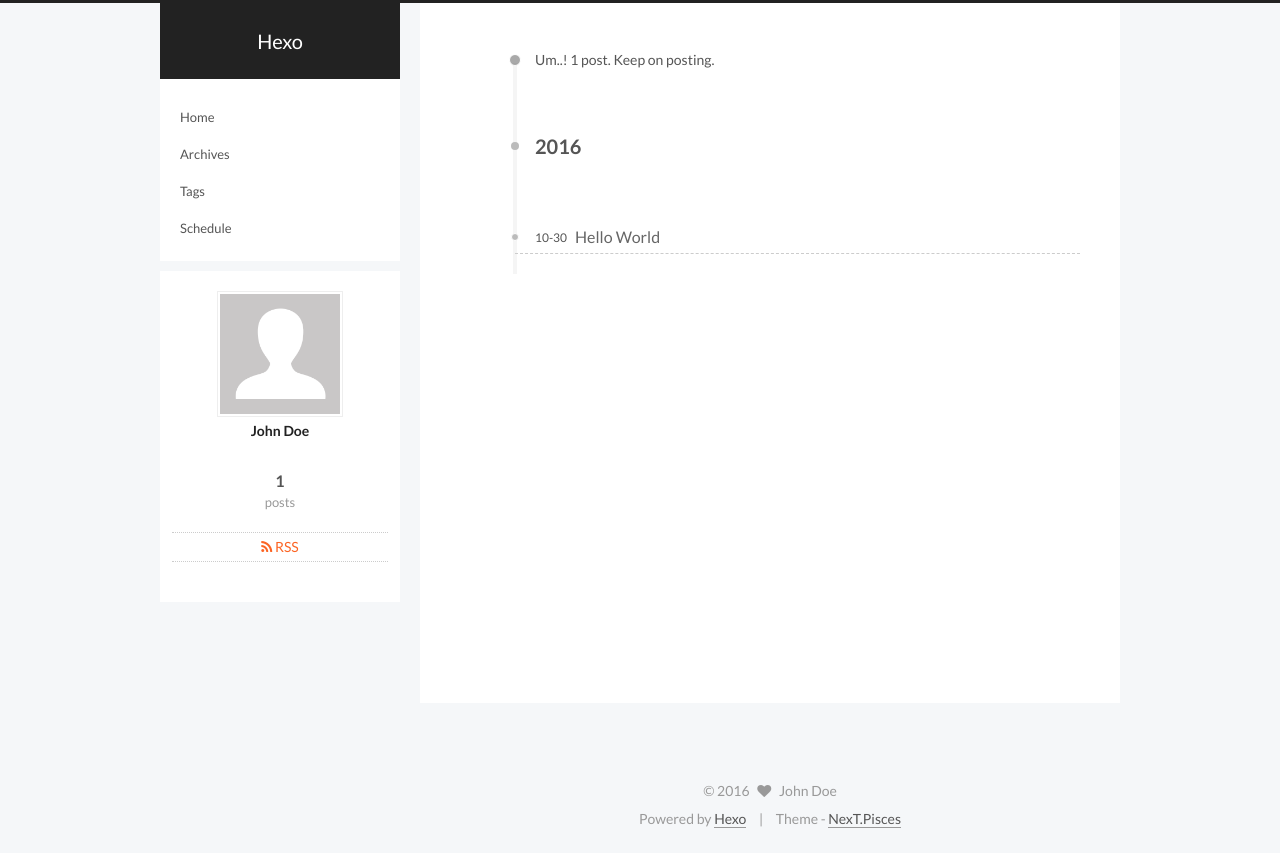
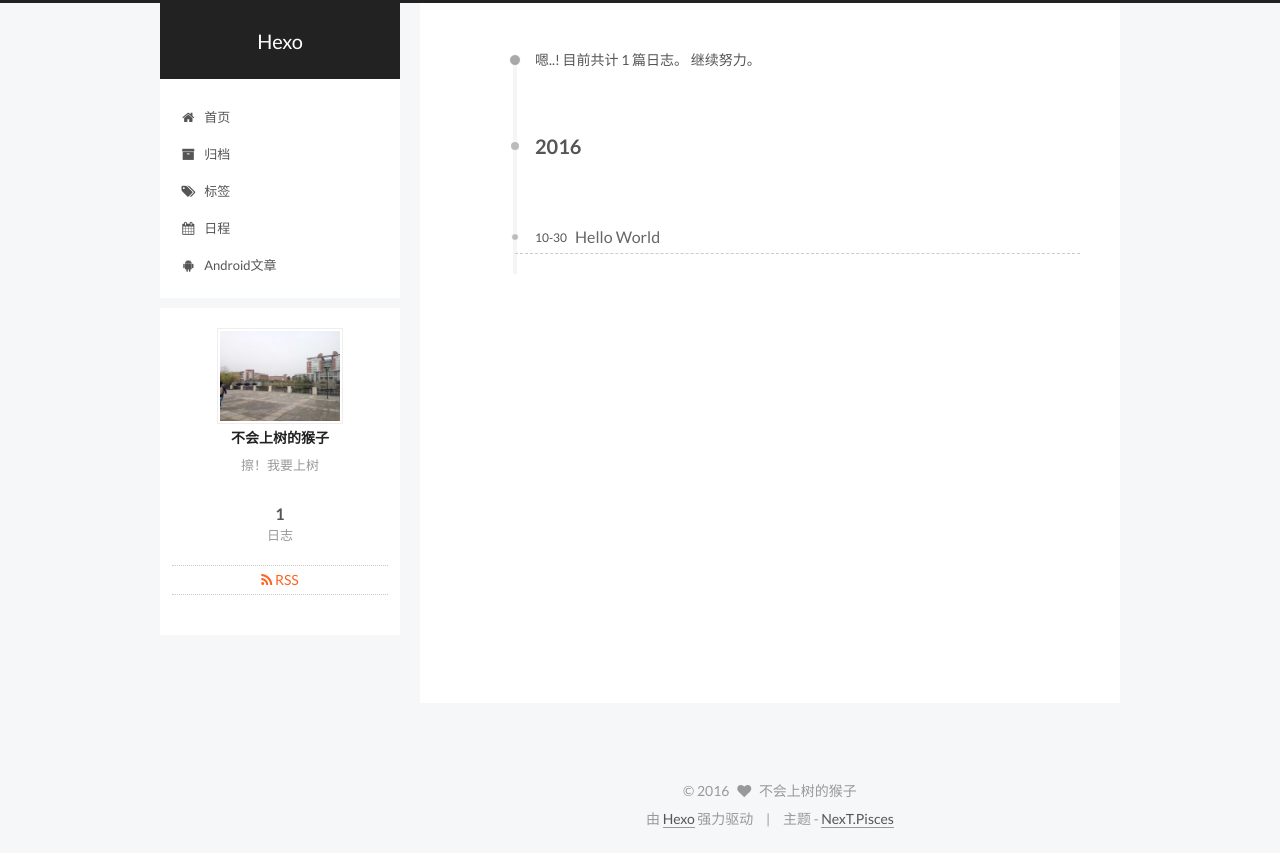
Before and after one commit to ziktang/ziktang.github.io, a plain HTML site: page archives/2016/10/index.html in a window 1280 px wide. Drawn offline with Linux system fonts and the light colour scheme.

Commit message:
Site updated: 2016-10-31 01:22:15

```diff
--- a/archives/2016/10/index.html
+++ b/archives/2016/10/index.html
@@ -86,12 +86,15 @@
 
 
 
+<meta name="description" content="擦！我要上树">
 <meta property="og:type" content="website">
 <meta property="og:title" content="Hexo">
 <meta property="og:url" content="http://yoursite.com/archives/2016/10/index.html">
 <meta property="og:site_name" content="Hexo">
+<meta property="og:description" content="擦！我要上树">
 <meta name="twitter:card" content="summary">
 <meta name="twitter:title" content="Hexo">
+<meta name="twitter:description" content="擦！我要上树">
 
 
 
@@ -104,7 +107,7 @@
     motion: true,
     duoshuo: {
       userId: '0',
-      author: 'Author'
+      author: '博主'
     }
   };
 </script>
@@ -115,10 +118,10 @@
   <link rel="canonical" href="http://yoursite.com/archives/2016/10/"/>
 
 
-  <title> Archive | Hexo </title>
+  <title> 归档 | Hexo </title>
 </head>
 
-<body itemscope itemtype="//schema.org/WebPage" lang="">
+<body itemscope itemtype="//schema.org/WebPage" lang="zh-Hans">
 
 
 
@@ -171,7 +174,9 @@
         <li class="menu-item menu-item-home">
           <a href="/" rel="section">
 
-            Home
+              <i class="menu-item-icon fa fa-fw fa-home"></i> <br />
+
+            首页
           </a>
         </li>
 
@@ -179,7 +184,9 @@
         <li class="menu-item menu-item-archives">
           <a href="/archives" rel="section">
 
-            Archives
+              <i class="menu-item-icon fa fa-fw fa-archive"></i> <br />
+
+            归档
           </a>
         </li>
 
@@ -187,7 +194,9 @@
         <li class="menu-item menu-item-tags">
           <a href="/tags" rel="section">
 
-            Tags
+              <i class="menu-item-icon fa fa-fw fa-tags"></i> <br />
+
+            标签
           </a>
         </li>
 
@@ -195,7 +204,19 @@
         <li class="menu-item menu-item-schedule">
           <a href="/schedule" rel="section">
 
-            Schedule
+              <i class="menu-item-icon fa fa-fw fa-calendar"></i> <br />
+
+            日程
+          </a>
+        </li>
+
+
+        <li class="menu-item menu-item-android">
+          <a href="/android" rel="section">
+
+              <i class="menu-item-icon fa fa-fw fa-android"></i> <br />
+
+            Android文章
           </a>
         </li>
 
@@ -225,7 +246,7 @@
 
 
 
-      Um..! 1 post. Keep on posting.
+      嗯..! 目前共计 1 篇日志。 继续努力。
     </span>
 
 
@@ -306,16 +327,16 @@
       <section class="site-overview sidebar-panel  sidebar-panel-active ">
         <div class="site-author motion-element" itemprop="author" itemscope itemtype="//schema.org/Person">
           <img class="site-author-image" itemprop="image"
-               src="/images/avatar.gif"
-               alt="John Doe" />
-          <p class="site-author-name" itemprop="name">John Doe</p>
-          <p class="site-description motion-element" itemprop="description"></p>
+               src="/images/school.jpg"
+               alt="不会上树的猴子" />
+          <p class="site-author-name" itemprop="name">不会上树的猴子</p>
+          <p class="site-description motion-element" itemprop="description">擦！我要上树</p>
         </div>
         <nav class="site-state motion-element">
           <div class="site-state-item site-state-posts">
             <a href="/archives">
               <span class="site-state-item-count">1</span>
-              <span class="site-state-item-name">posts</span>
+              <span class="site-state-item-name">日志</span>
             </a>
           </div>
 
@@ -365,15 +386,15 @@
   <span class="with-love">
     <i class="fa fa-heart"></i>
   </span>
-  <span class="author" itemprop="copyrightHolder">John Doe</span>
+  <span class="author" itemprop="copyrightHolder">不会上树的猴子</span>
 </div>
 
 <div class="powered-by">
-  Powered by <a class="theme-link" href="https://hexo.io">Hexo</a>
+  由 <a class="theme-link" href="https://hexo.io">Hexo</a> 强力驱动
 </div>
 
 <div class="theme-info">
-  Theme -
+  主题 -
   <a class="theme-link" href="https://github.com/iissnan/hexo-theme-next">
     NexT.Pisces
   </a>
--- a/atom.xml
+++ b/atom.xml
@@ -9,7 +9,7 @@
   <id>http://yoursite.com/</id>
 
   <author>
-    <name>John Doe</name>
+    <name>不会上树的猴子</name>
 
   </author>
 
--- a/css/main.css
+++ b/css/main.css
@@ -1564,7 +1564,7 @@ pre .javascript .function {
   width: 4px;
   height: 4px;
   border-radius: 50%;
-  background: #ffff13;
+  background: #03ff8a;
 }
 .links-of-blogroll {
   font-size: 13px;
```
Also changed, not shown: 2016/10/30/hello-world/index.html (+35 -17 lines), archives/2016/index.html (+37 -16 lines), archives/index.html (+37 -16 lines), index.html (+36 -15 lines), images/school.jpg (added).
